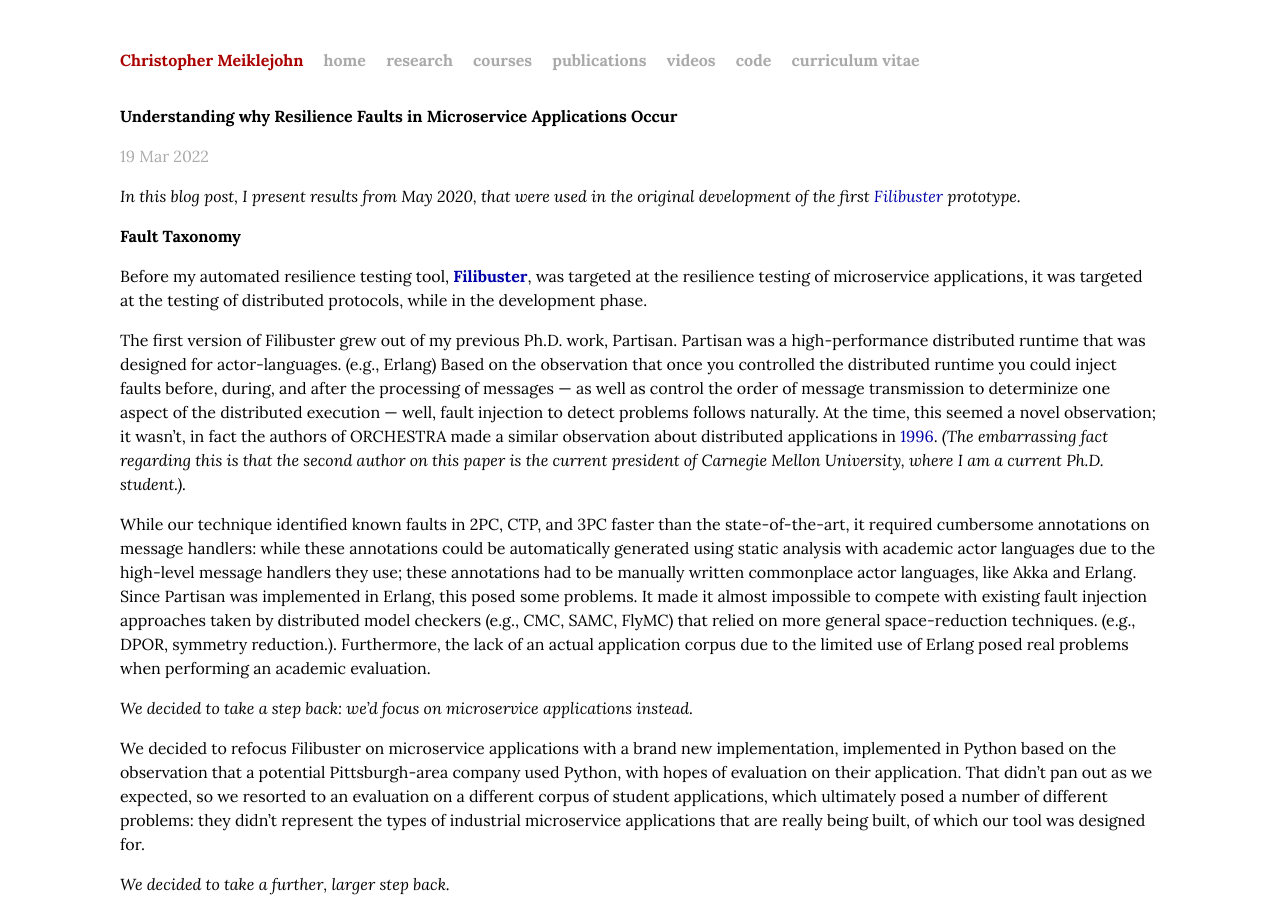
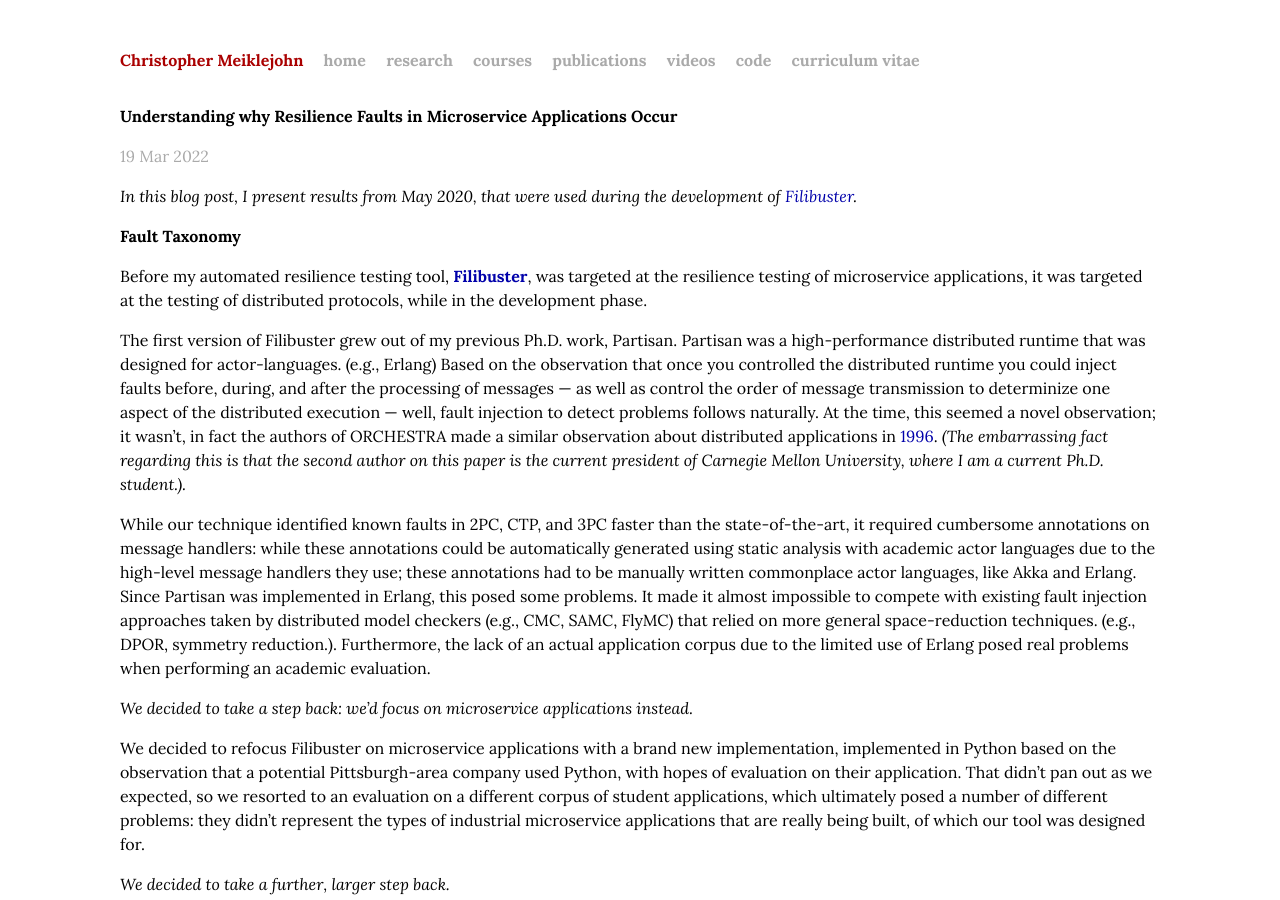
Before and after one commit to cmeiklejohn/cmeiklejohn.github.io, a Jekyll site: the page built from _posts/2022-03-19-understanding-faults.markdown, in a window 1280 px wide and 900 px high. Built offline with Jekyll 4.4.1, drawn with Linux system fonts in a browser that asks for light colours; some web fonts are replaced.

Commit message:
prototype

```diff
--- a/_posts/2022-03-19-understanding-faults.markdown
+++ b/_posts/2022-03-19-understanding-faults.markdown
@@ -6,7 +6,8 @@
 group: filibuster
 ---
 
-_In this blog post, I present results from May 2020, that were used in the original development of the first [Filibuster](http://filibuster.cloud) prototype._
+_In this blog post, I present results from May 2020, that were used during the development of
+[Filibuster](http://filibuster.cloud)._
 
 # Fault Taxonomy
 
```
